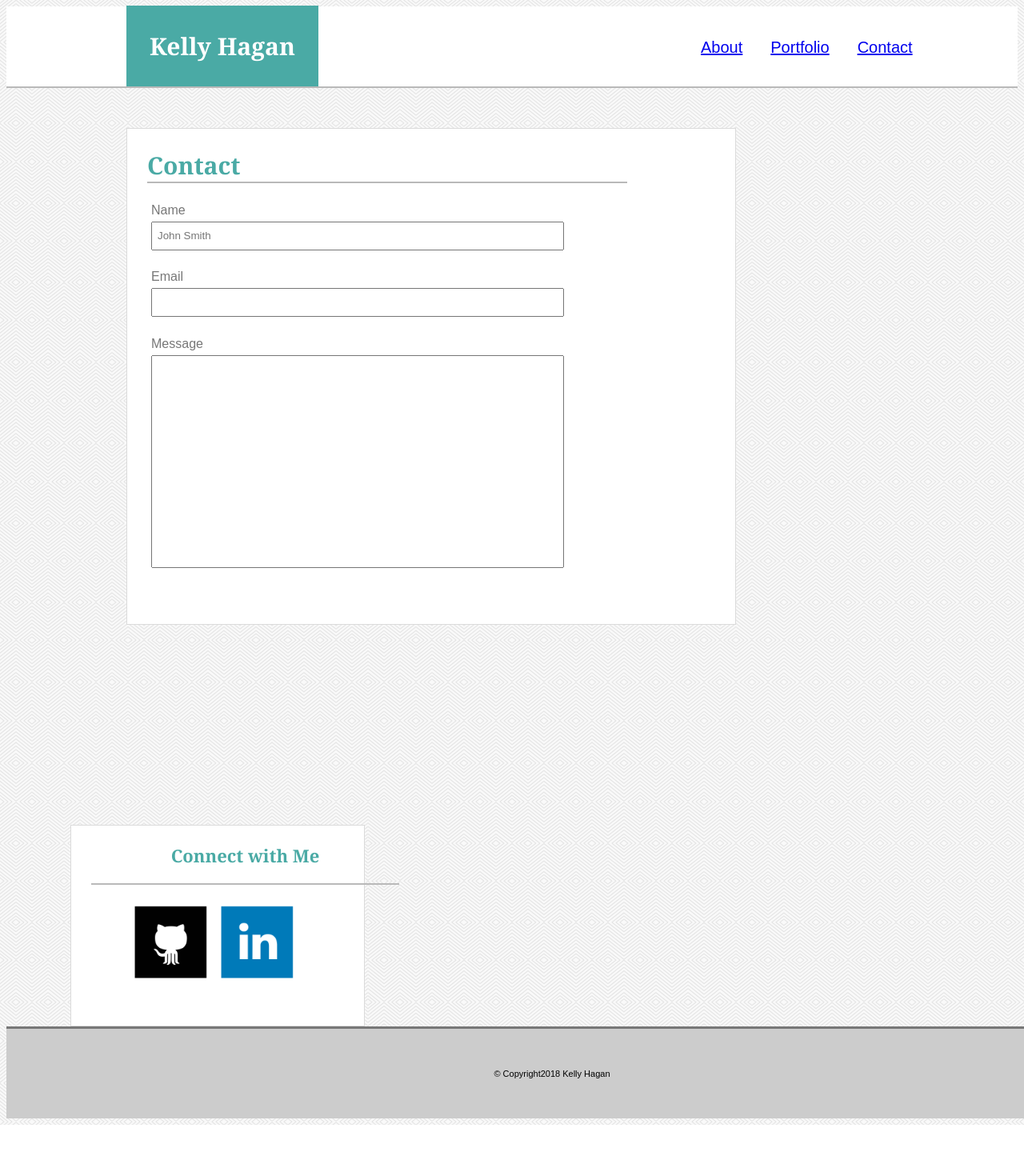
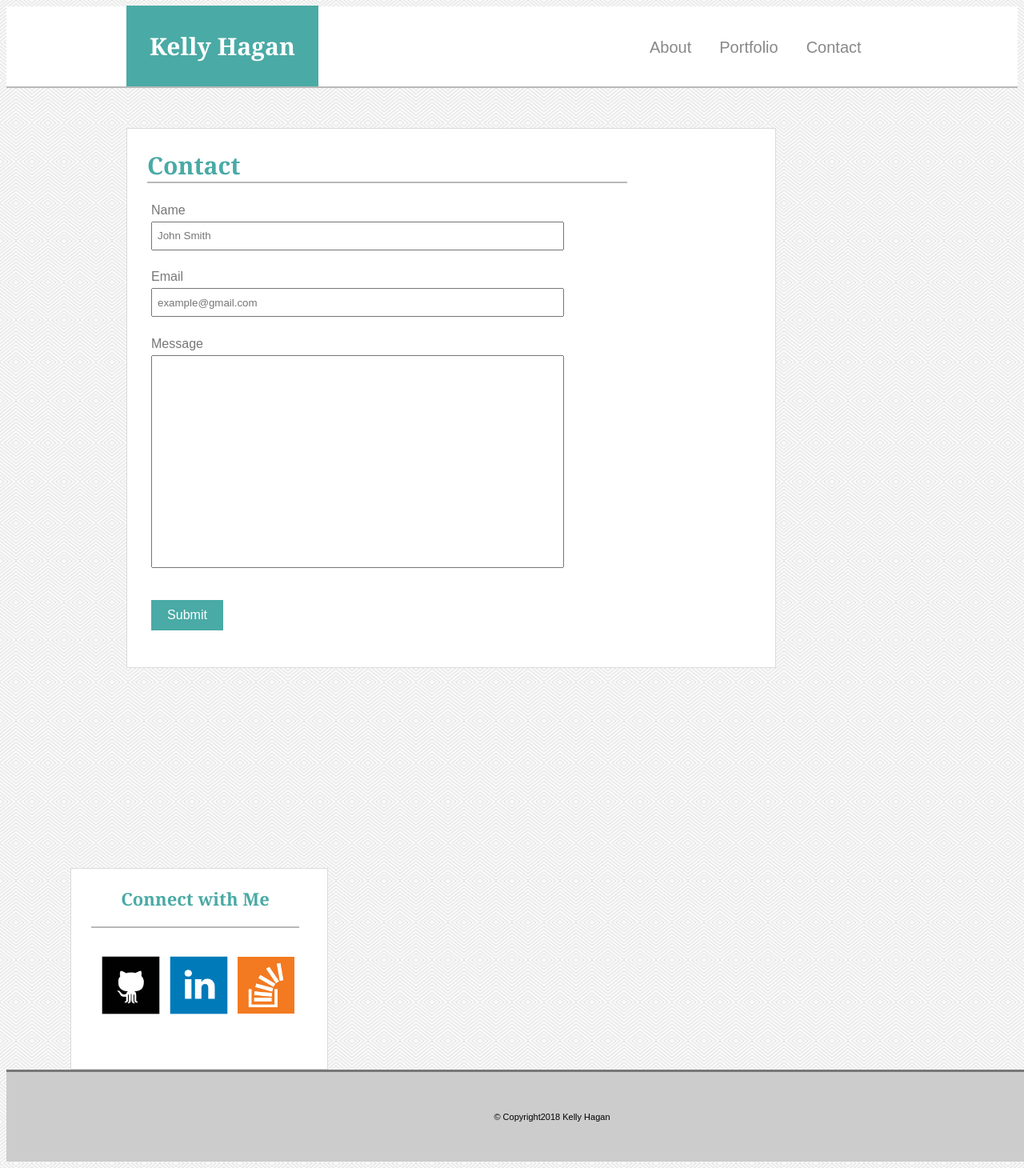
Before and after one commit to haganka/Basic-Portfolio, a plain HTML site: page contact.html in a window 1280 px wide. Shown: the top 1460 px of the page at 80% size. Before the commit the page ends 1406 px from the top, so only its background shows below. Drawn offline with Linux system fonts and the light colour scheme.

Commit message:
edits contact form connect box and about me

```diff
--- a/assets/CSS/style.css
+++ b/assets/CSS/style.css
@@ -3,7 +3,7 @@ body {
     font-family: "Arial", "Helvetica Neue", "Helvetica", "sans-serif";
 
 }
-
+/* Header across all pages */
 header {
     background-color: #ffffff;
     padding: 0;
@@ -16,7 +16,7 @@ header {
     border-bottom-width: 2px;
 
 }
-
+/* Name at top of all pages */
 .name {
     background-color: #4aaaa5;
     color: #ffffff;
@@ -30,13 +30,13 @@ header {
     font-size: 30px;
 
 }
-
+/* Navigation links at top of all pages */
 #nav {
     background-color: none;
     color: #777777;
     float: left;
     position: absolute;
-    width: 30%;
+    width: 35%;
     padding: 20px;
     text-align: center;
     font-size: 20px;
@@ -48,7 +48,7 @@ header {
 li {
     display: inLine;
 }
-
+/* These three below are the specific nav links */
 #about {
     list-style-type: none;
     float: left;
@@ -71,6 +71,11 @@ li {
     margin-left: 20px;
 }
 
+/* These psuedocodes relate to the nav links */
+a:link {
+    color: rgb(136, 136, 136);
+    text-decoration: none;
+}
 
 a:visited {
     color: rgb(136, 136, 136);
@@ -78,14 +83,12 @@ a:visited {
 
 /* mouse over link */
 a:hover {
-    color: rgb(26, 25, 26);
+    color: rgb(80, 77, 80);
+    text-decoration: underline;
 }
 
-/* active link */
-a:active {
-    color: #0000FF;
-}
 
+/* These relate to the main box headers on each page */
 .pageHead {
     color: #4aaaa5;
     font-family: "Georgia", "Times", "Times New Roman", "serif";
@@ -96,7 +99,7 @@ a:active {
     border-bottom: 2px solid #b9b9b9;
     width: 600px;
 }
-
+/* My photo on the about page */
 #myPhoto {
     width: 200px;
     margin-left: -60px;
@@ -107,11 +110,11 @@ a:active {
     float: left;
     clear: both;
 }
-
+/* This is the connect box */
 #connect {
     background-color: #fff;
     padding: 25px;
-    width: 25%;
+    width: 270px;
     height: 200px;
     position: relative;
     float: left;
@@ -122,7 +125,7 @@ a:active {
     border-width: .5px;
 
 }
-
+/* This is the header of the connect box */
 #connectHead {
     text-align: center;
     color: #4aaaa5;
@@ -131,17 +134,15 @@ a:active {
     position: absolute;
     top: 0;
     border-bottom: 2px solid #b9b9b9;
-    width: 385px;
+    width: 260px;
     padding-bottom: 20px;
 
 }
-
+/* This is specific to the about me section on the homepage */
 #aboutme {
     background-color: rgb(255, 255, 255);
-    width: 600px;
+    width: 650px;
     padding: 80px;
-    /* padding-right: 30px; */
-    /* padding-left: 30px; */
     margin-left: 150px;
     margin-top: 50px;
     margin-bottom: 200px;
@@ -152,16 +153,25 @@ a:active {
     border-width: .5px;
 
 }
-
+/* This is specfic to the portfolio box on the portfolio page */
+#portfolioBox {
+    background-color: rgb(255, 255, 255);
+    width: 650px;
+    padding: 80px;
+    padding-left: 80px;
+    margin-left: 150px;
+    margin-top: 50px;
+    margin-bottom: 200px;
+    float: left;
+    border: solid #dbdbdb;
+    border-width: .5px;
+}
+/* Portfolio images */
 #cat, #dog, #horse, #tree, #giraffe, #puppy {
     width: 240px;
-    /* margin-left: 30px;
-    margin-top: -60px;
-    margin-right: 80px;
-    margin-bottom: 80px; */
     position: relative;
-    /* float: left; */
     margin: 5px;
+    padding-left: -100px;
 
 }
 
@@ -170,6 +180,7 @@ a:active {
     float: left;
 }
 
+/* Portfolio labels */
 #catlabel, #doglabel, #horselabel, #treelabel, #giraffelabel, #puppylabel {
     position: absolute;
     background: #4aaaa5;
@@ -181,8 +192,6 @@ a:active {
     color:  #ffffff;
     text-align: center;
 }
-
-
 
 #div {
     background-color: #6ea3da;
@@ -204,32 +213,42 @@ a:active {
     border-top: solid #777777;
 }
 
+/* Applies to paragraph on homepage only */
 p {
     color: #777777;
 }
 
+/* Three below are social links in connect box */
 #github {
-    width: 100px;
+    width: 80px;
     float: left;
-    padding-top: 70px;
-    padding-left: 50px;
+    padding-top: 80px;
+    padding-left: 10px;
+    position: absolute;
 
 }
 
 #linked {
-    width: 100px;
+    width: 80px;
     float: left;
-    padding-top: 70px;
+    padding-top: 80px;
+    padding-left: 95px;
     padding-right: 10px;
-    padding-left: 8px;
+    position: absolute;
 
 }
 
 #stack {
-    width: 90px;
+    width: 71px;
     float: left;
-    padding-top: 75px;
+    padding-top: 85px;
+    padding-left: 183px;
+    position: absolute;
 
+}
+/* All below relate to contact form */
+.contactForm {
+    height: 500px;
 }
 
 .formBox {
@@ -253,6 +272,15 @@ p {
     height: 250px;
 }
 
+#button {
+    background: #4aaaa5;
+    width: 70px;
+    color: #ffffff;
+    text-align: center;
+    padding: 10px;
+    margin-top: 50px;
+}
+
 input {
     width: 500px;
     height: 20px;
--- a/contact.html
+++ b/contact.html
@@ -2,12 +2,13 @@
 <html>
 
 <head>
-    <title>Kelly: Homepage</title>
+    <title>Contact Kelly</title>
     <link rel="stylesheet" type="text/css" href="assets/CSS/style.css"/>
 </head>
 
 <body>
     <div class="wrapper">
+<!-- This header is the top nav that is the same across all pages -->
         <header>
             <h1 class="name">Kelly Hagan</h1>
             <ul id="nav">
@@ -16,28 +17,30 @@
                     <li><a href="contact.html" id="contact">Contact</a></li>
             </ul>
         </header>
-
+<!-- This is the section for the contact form -->
         <section id="aboutme">
             <h1 class="pageHead">Contact</h1>
 
-            <div class="contactform">
+            <div class="contactForm">
                 <div class="formBox">
                     <form>
                         <p id="formName">Name</p>
                         <input type="text" name="firstname" placeholder="John Smith"><br><br>
 
                         <p id="formEmail">Email</p>
-                        <input type="text" name="email"><br><br>
+                        <input type="text" name="email" placeholder="example@gmail.com"><br><br>
 
                         <p id="formMessage">Message</p>
                         <input id="messageBox" type="text" name="message">
+
+                        <p id="button">Submit</p>
 
                     </form>
                   </div>
                 </div>
 
         </section>
-
+<!-- This is the connect with me box across all pages  -->
         <aside id="connect">
             <h3 id="connectHead">Connect with Me</h3>
                 <a href="https://github.com/haganka" target="_blank"><img id="github" src="assets/images/github_icon.png" alt="Kelly's Github"></a>
@@ -45,8 +48,9 @@
                 <a href="https://stackoverflow.com/users/9064038/kelly-hagan" target="_blank"><img id="stack" src="assets/images/stackoverflow_icon.png" alt="Kelly's Stack Overflow"/></a>
         </aside>
 
-        <div id="foot">&copy Copyright2018 Kelly Hagan</div>
-
+<!-- This footer is the same across all pages -->
+        <div id="foot">&copy; Copyright2018 Kelly Hagan</div>
+        </div>
 
 </body>
 
```
Also changed, not shown: index.html (+38 -18 lines), portfolio.html (+10 -6 lines), 1 other file.
